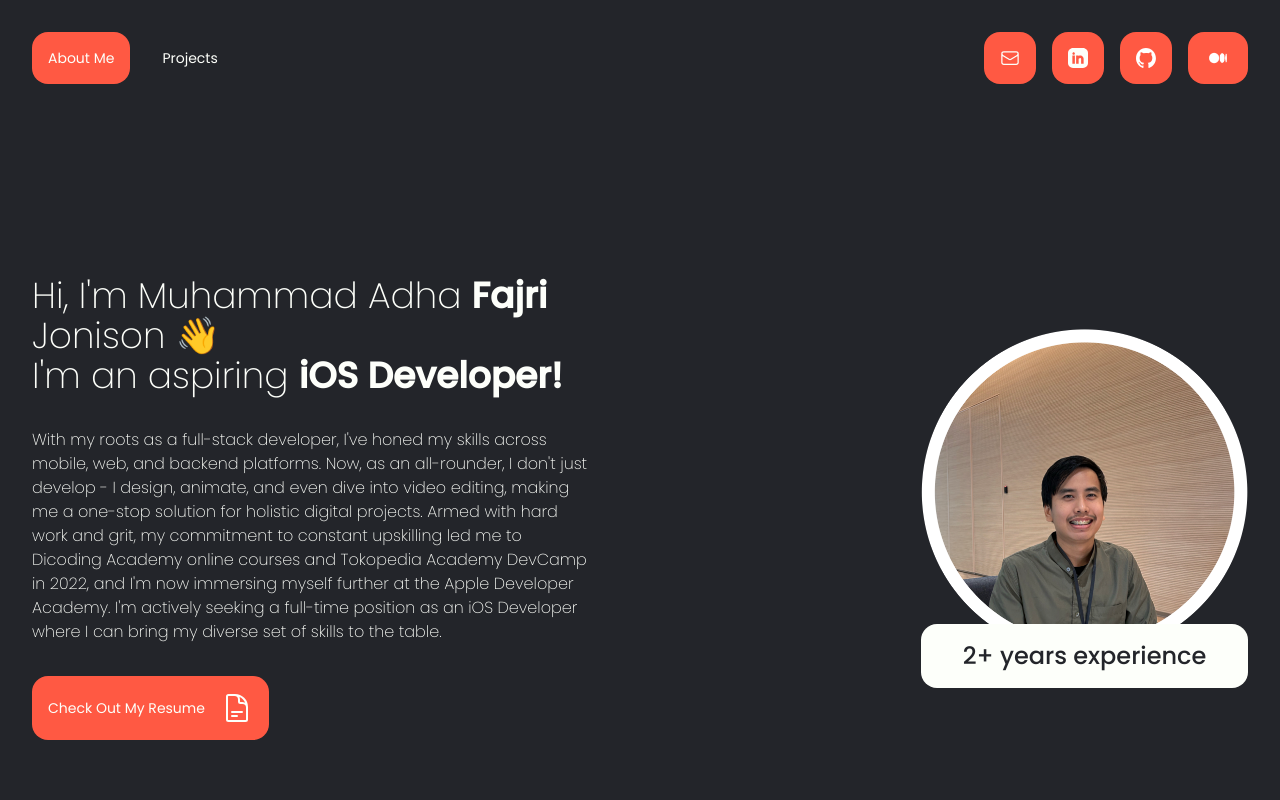
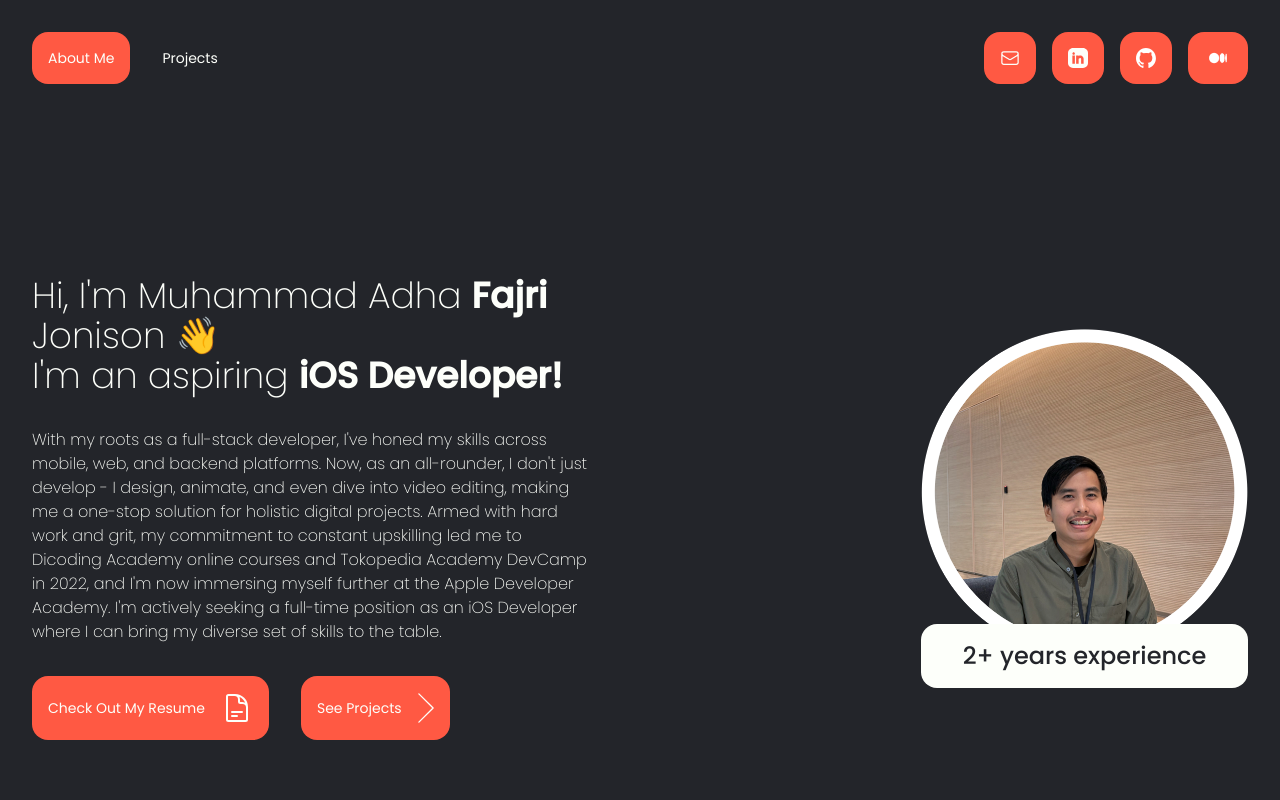
Before and after one commit to adhafajri/adha-fajri-portfolio, a Next.js app: page / in a window 1280 px wide. Shown: the top 800 px of the page. Built offline with nearby package versions, Linux system fonts and the light colour scheme; no server answers; the database is empty.

Commit message:
add changes

```diff
--- a/package.json
+++ b/package.json
@@ -17,6 +17,7 @@
     "eslint-config-next": "13.4.12",
     "firebase": "^10.1.0",
     "firebase-admin": "^11.10.1",
+    "isomorphic-dompurify": "^1.8.0",
     "next": "13.4.12",
     "next-superjson-plugin": "^0.5.9",
     "postcss": "8.4.27",
--- a/src/app/page.tsx
+++ b/src/app/page.tsx
@@ -33,9 +33,10 @@ export default async function AboutMe() {
           </p>
 
           <p className="text-base text-white font-extralight">
-            With my roots as a full-stack developer, I've honed my skills across mobile, web, and backend platforms. Now, as an all-rounder, I don't just develop - I design, animate, and even dive into video editing, making me a one-stop solution for holistic digital projects. Armed with hard work and grit, my commitment to constant upskilling led me to Dicoding Academy online courses and Tokopedia Academy DevCamp in 2022, and I'm now immersing myself further at the Apple Developer Academy. I'm actively seeking a full-time position as an iOS Developer where I can bring my diverse set of skills to the table.
+            With my roots as a full-stack developer, I&apos;ve honed my skills across mobile, web, and backend platforms. Now, as an all-rounder, I don&apos;t just develop - I design, animate, and even dive into video editing, making me a one-stop solution for holistic digital projects. Armed with hard work and grit, my commitment to constant upskilling led me to Dicoding Academy online courses and Tokopedia Academy DevCamp in 2022, and I&apos;m now immersing myself further at the Apple Developer Academy. I&apos;m actively seeking a full-time position as an iOS Developer where I can bring my diverse set of skills to the table.
           </p>
 
+          <div className='flex gap-8'>
             <NavLinkImage
               href={'https://firebasestorage.googleapis.com/v0/b/muhammad-adha-fajri-portfolio.appspot.com/o/resume%2FResume%2019-Jul-2023.pdf?alt=media&token=4cb69426-1963-4c70-a4ea-1f17e0d055a6'}
               imgSrc='/icons/document-text.svg'
@@ -44,6 +45,15 @@ export default async function AboutMe() {
               isShowLabel={true}
               isExternalLink={true}
             />
+
+            <NavLinkImage
+              href={'/projects'}
+              imgSrc='/icons/chevron-right.svg'
+              label='See Projects' height={16}
+              width={16}
+              isShowLabel={true}
+            />
+          </div>
         </div>
 
         <div className="flex flex-col -space-y-8">
--- a/src/app/projects/[id]/page.tsx
+++ b/src/app/projects/[id]/page.tsx
@@ -2,10 +2,13 @@ import { CarouselCard, TechStackCard } from "@/components/card";
 import { NavLinkImage } from "@/components/nav";
 import { db } from "@/config";
 import { getProject } from "@/service/firebase";
+import DOMPurify from 'isomorphic-dompurify';
 
 export default async function Page({ params }: any) {
     const { id } = params;
     const project = await getProject(db, id);
+
+    const description = DOMPurify.sanitize(project?.description || '');
 
     return (
         <main className='w-full px-8'>
@@ -20,9 +23,10 @@ export default async function Page({ params }: any) {
 
                 <div className='flex flex-col items-start gap-4 flex-[1_0_0%] w-full'>
                     <div className='flex flex-col justify-center items-start gap-2 self-stretch'>
-                        <p className='self-stretch text-xl font-extralight text-black'>
-                            {project?.description}
-                        </p>
+                        <div
+                            className='self-stretch text-xl font-extralight text-black'
+                            dangerouslySetInnerHTML={{ __html: description }}
+                        />
                     </div>
 
                     <div className='flex justify-between items-start w-full'>
--- a/src/components/card/project-card.tsx
+++ b/src/components/card/project-card.tsx
@@ -1,8 +1,11 @@
 import Image from "next/image";
 import Link from "next/link";
 import { TechStackCard } from ".";
+import DOMPurify from 'isomorphic-dompurify';
 
 const ProjectCard = ({ imageSrc, title, description, techStack }: { imageSrc: string, title: string, description: string, techStack: string[] }) => {
+
+    const descriptionSanitize = DOMPurify.sanitize(description || '');
     return (
         <div className='flex p-8 items-start gap-4 self-stretch rounded-2xl bg-white hover:bg-gray-100 active:bg-gray-200 hover:shadow-md transition-transform duration-300 transform hover:-translate-y-1'>
             <div className='rounded-2xl overflow-hidden'>
@@ -13,9 +16,9 @@ const ProjectCard = ({ imageSrc, title, description, techStack }: { imageSrc: st
                     <p className='text-2xl font-medium text-black'>
                         {title}
                     </p>
-                    <p className='self-stretch text-xl font-extralight text-black'>
-                        {description}
-                    </p>
+                    <div className="self-stretch text-xl font-extralight text-black"
+                        dangerouslySetInnerHTML={{ __html: description }}
+                    />
                 </div>
 
                 <div className='flex items-start gap-4'>
```
Also changed, not shown: public/icons/chevron-up.svg, 1 other file (tests, documents, lock files or other folders). Lines whose indentation alone changed are shown as unchanged.
